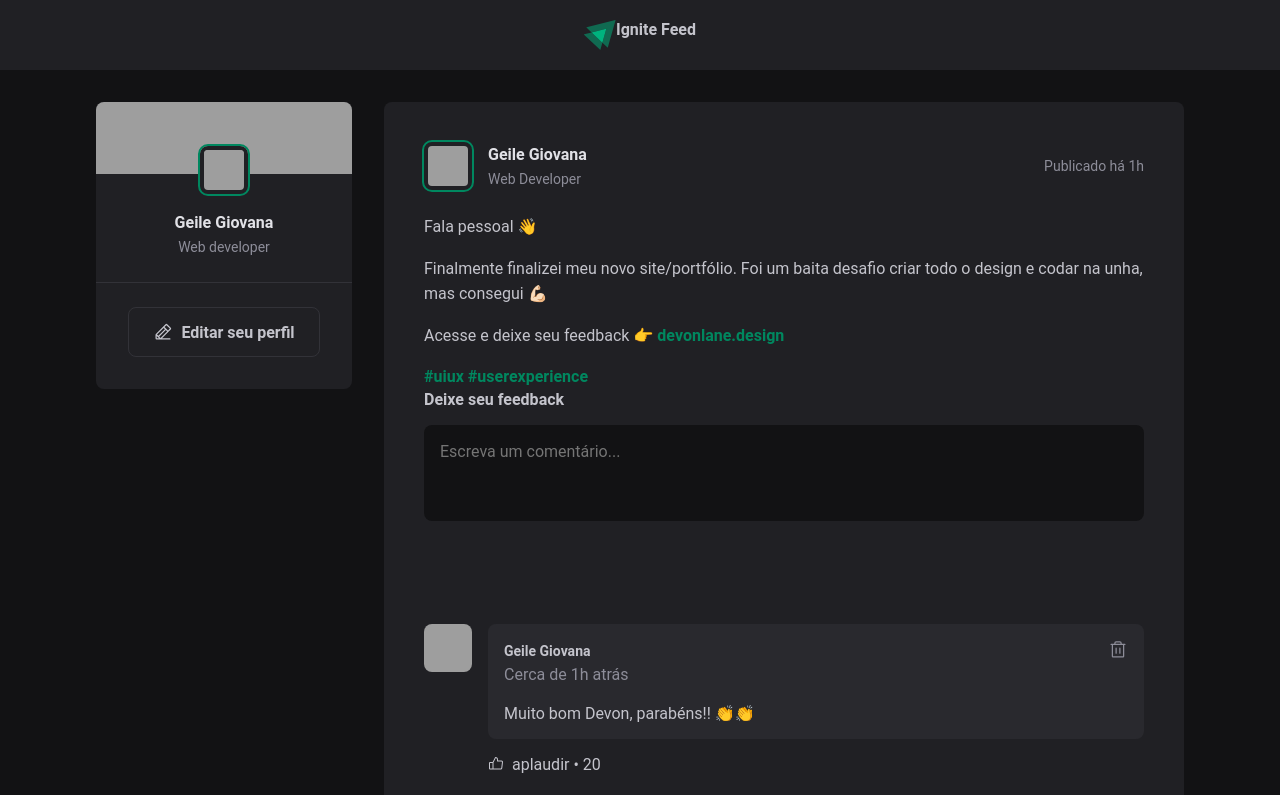
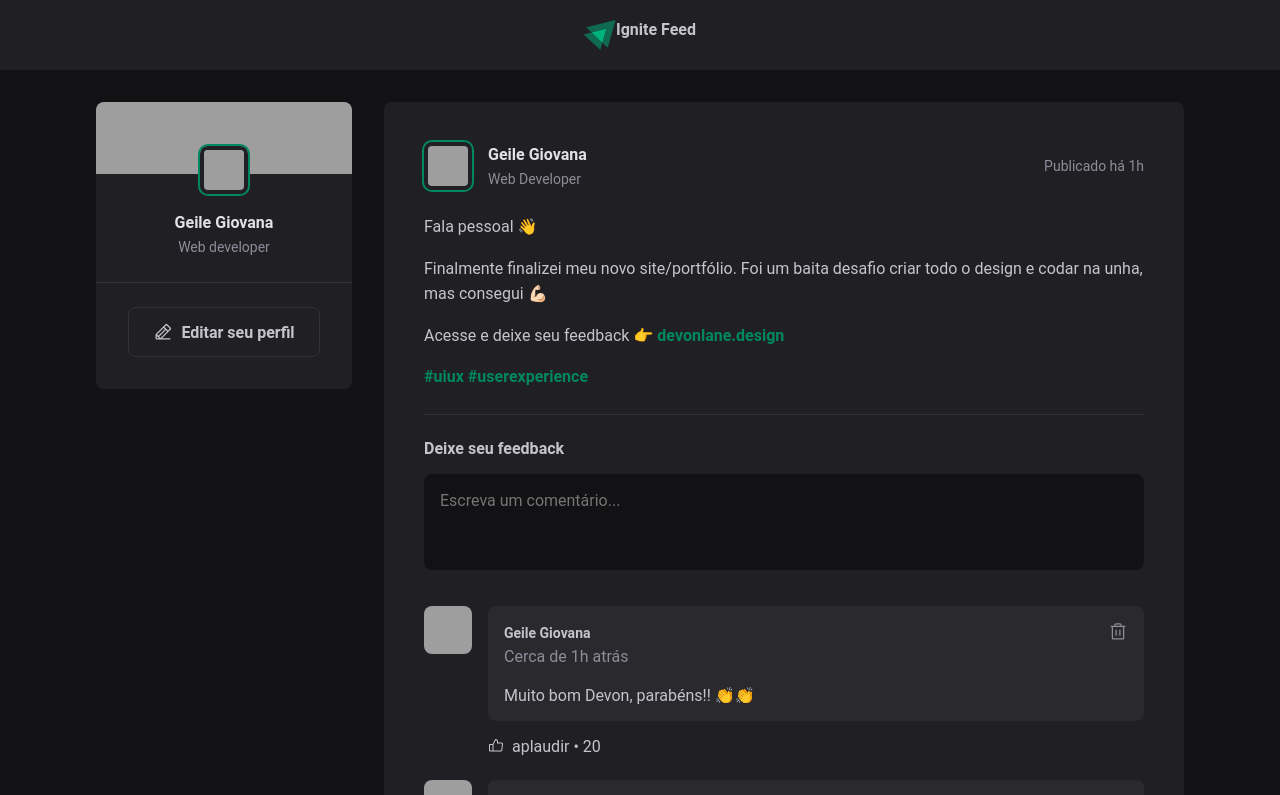
Before and after one commit to geilinha/Fundamentos-React1, a React app: page / in a window 1280 px wide. Shown: the top 795 px of the page. Built offline with nearby package versions, Linux system fonts and the light colour scheme; grey boxes are pictures that could not be loaded; the HTML template or start-up script is replaced by a standard one.

Commit message:
feat: insere parte que falta do commentform

```diff
--- a/src/components/Post.module.css
+++ b/src/components/Post.module.css
@@ -58,6 +58,13 @@
   line-height: 1.6;
 }
 
+.commentForm {
+  width: 100%;
+  margin-top: 1.5rem;
+  padding-top: 1.5rem;
+  border-top: 1px solid var(--gray-600);
+}
+
 .commentForm textarea {
   width: 100%;
   background: var(--gray-900);
@@ -74,14 +81,16 @@
 .commentForm footer {
   visibility: hidden;
   max-width: 0;
+  height: 0;
 }
 
 .commentForm:focus-within footer {
   visibility: visible;
   max-width: none;
+  height: auto;
 }
 
-.commentForm button[type=submit] {
+.commentForm button[type="submit"] {
   padding: 1rem 1.5rem;
   margin-top: 1rem;
   border-radius: 8px;
@@ -93,7 +102,7 @@
   transition: background-color 0.1s;
 }
 
-.commentForm button[type=submit]:hover {
+.commentForm button[type="submit"]:hover {
   background: var(--green-300);
 }
 
```
Lines whose indentation alone changed are shown as unchanged.
